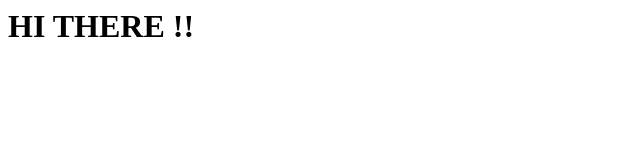
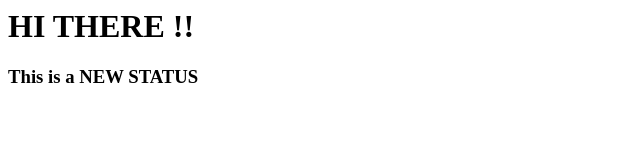
Before and after one commit to sahilreddy-9999/LocalRepo, a plain HTML site: page index.html in a window 1280 px wide. Shown: the whole page, without its empty margins (0-640 px from the left). Drawn offline with Linux system fonts and the light colour scheme.

Commit message:
Add New Feature

```diff
--- a/index.html
+++ b/index.html
@@ -1,3 +1,8 @@
 <p>
-    <h1>HI THERE  !!</h1>
+<h1>HI THERE !!</h1>
 </p>
+<p>
+<h3>
+    This is a NEW STATUS
+</h3>
+</p>
```
